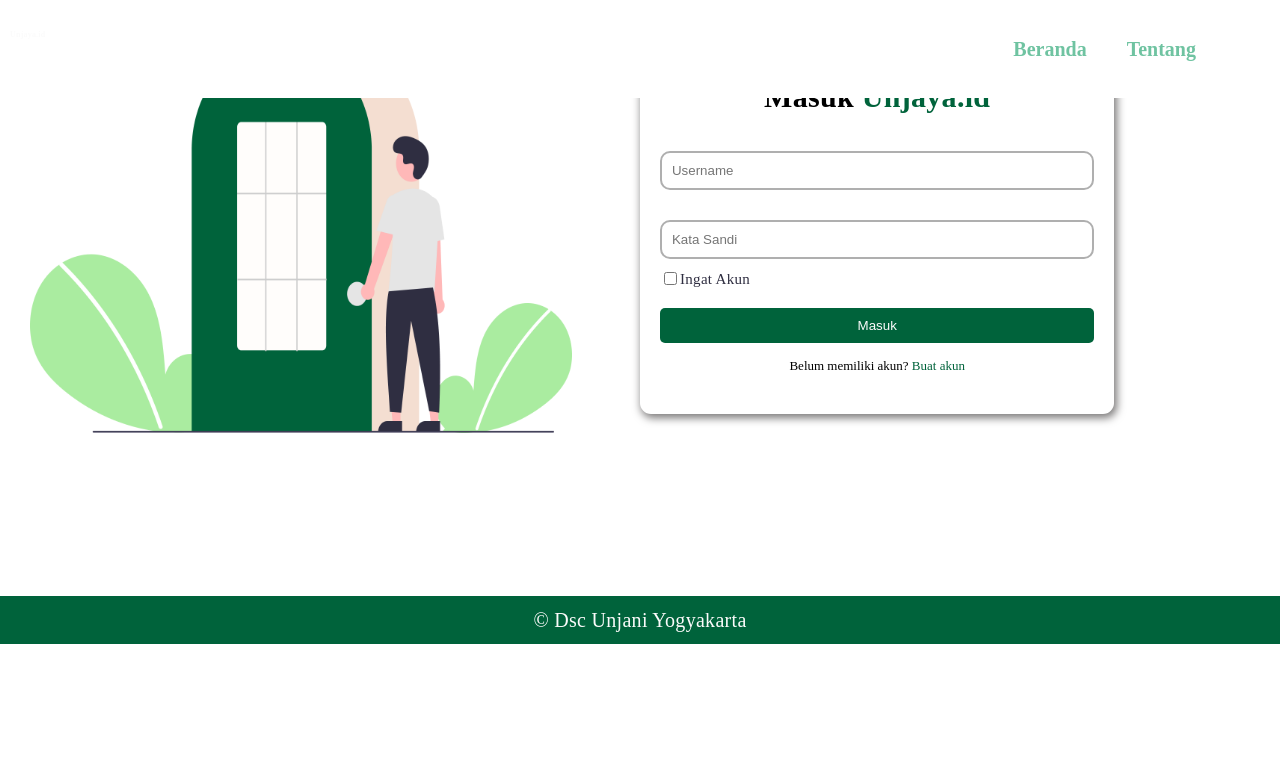
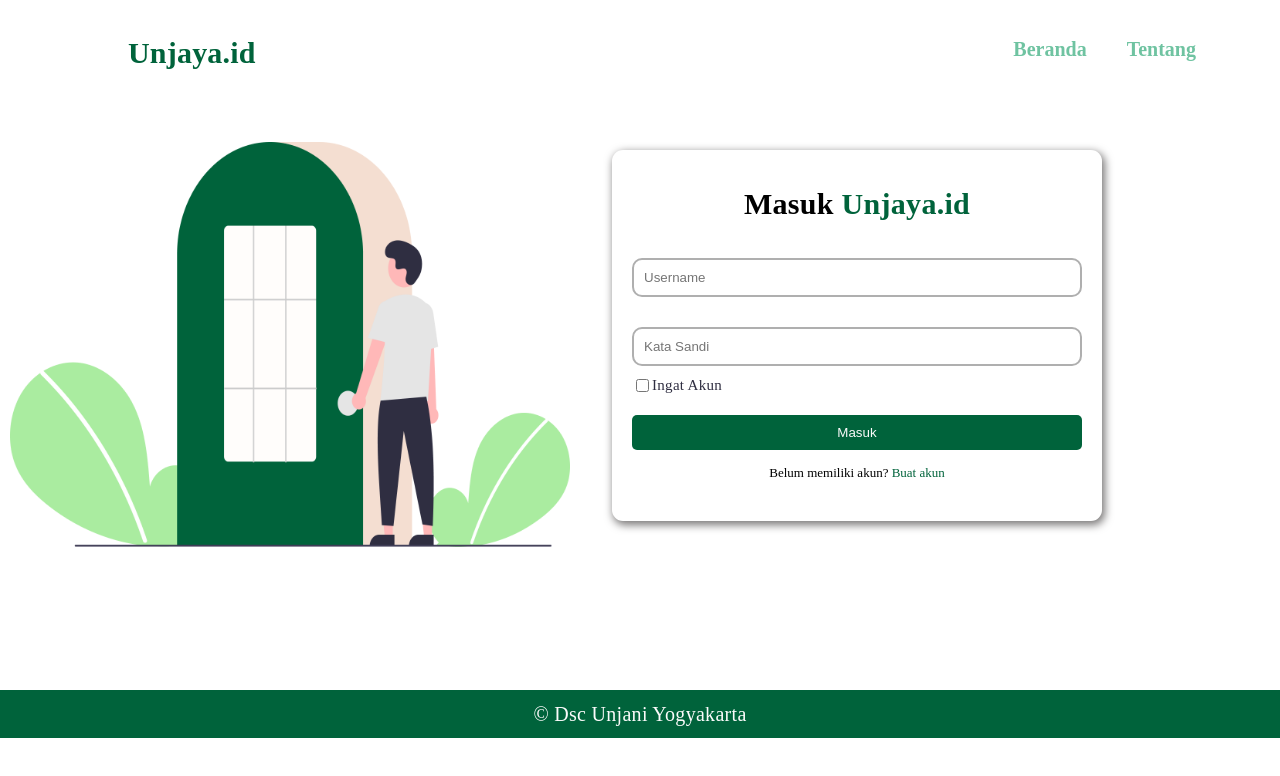
Before and after one commit to SokKanaTorajd/fe-unjaya-short-url, a Next.js app: page /login in a window 1280 px wide. Shown: the top 776 px of the page. Built offline with nearby package versions, Linux system fonts and the light colour scheme.

Commit message:
Update layout.css

```diff
--- a/styles/layout.css
+++ b/styles/layout.css
@@ -75,7 +75,6 @@ li .masuk{
     color: var(--green-color)
 }
 .navbar ul{
-    color: var(--green-color);
     list-style: none;
     font-weight: bold;
     font-size: 24px;
@@ -89,7 +88,7 @@ li .masuk{
     margin: 20px;
 }
 
-.left h2{
+.navbar .left h2{
     color: var(--white-color);
     z-index: 2;
     left: 0;
@@ -227,12 +226,12 @@ li .masuk{
     display: flex;
     justify-content: space-between;
     width: 100%;
-    position: fixed;
-    background-color:white;
+    /* position: fixed; */
+    background-color:transparent;
     z-index: 1000;
 }
-.navLogin h2{
-    margin-left: 7%;
+.navLogin>.left h2{
+    margin-left: 10%;
     font-weight: bold;
     font-size: 30px;
     line-height: 56px;
@@ -264,20 +263,21 @@ li .masuk{
 
 /* login isi */
 .grid-2{
+    margin-top: auto;
     margin-bottom: 10%;
     display: grid;
     grid-template-columns: 0.8fr 1fr;
     height: fit-content;
     color: black;
     font-size: 20px;
-    padding: 30px;
+    padding: 10px;
 }
 .grid-2>.image{
-    margin-top: 2%;
+    margin-top: 6%;
 }
 .grid-2>.masuk{
-    margin-top: 2%;
-    margin-left: 10%;
+    margin-top:6%;
+    margin-left: 6%;
     width: 70%;
     border: none;
     box-shadow:  2px 3px 8px 1px #7a7878;
@@ -287,7 +287,7 @@ li .masuk{
 }
 .title>.unjaya{
     color: var(--green-color);
-    margin-left: 10px;
+    margin-left: 10%;
 }
 .masuk>.judul{
     font-style: normal;
@@ -341,10 +341,6 @@ li .masuk{
     color: #2F2E41;
 }
 
-/* .forgot {
-    margin-left: 45%;
-    color:green;
-} */
 
 .form-group button{
     margin-top:20px ;
```
